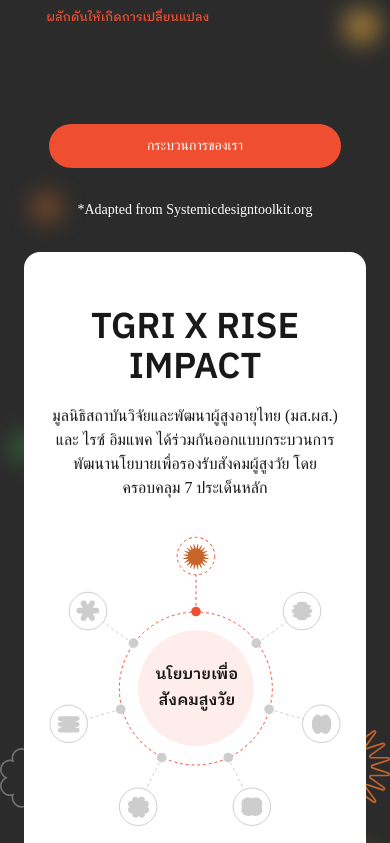
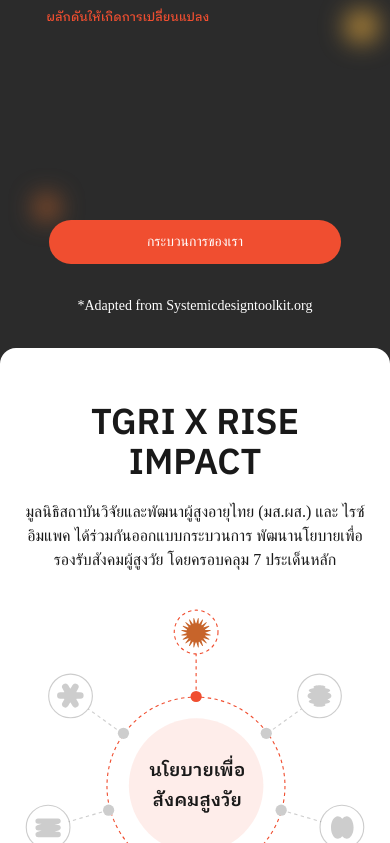
Before and after one commit to jukbot/policy-dialogue, a Next.js app: page / in a window 390 px wide. Shown: the part 4601-5444 px from the top of the page. Built offline with nearby package versions, Linux system fonts and the light colour scheme; a web font is replaced by a local one; what tailwindcss-debug-screens would draw is missing.

Commit message:
fix: padding, width

```diff
--- a/pages/index.tsx
+++ b/pages/index.tsx
@@ -199,21 +199,23 @@
             </div>
             <div className="absolute right-0 w-full h-full bg-fixed bg-right-bottom bg-no-repeat bg-contain opacity-75 mix-blend-screen bg-landing-circle-mobile sm:bg-landing-circle"></div>
 
-            <div className="relative space-y-8 flex flex-col items-center justify-between mt-[40rem] lg:mt-[32rem]">
+            <div className="relative space-y-8 flex flex-col items-center justify-between mt-[46rem] sm:mt-[60rem] lg:mt-[32rem]">
               <Link href="/process">
                 <a className="w-3/4 sm:w-max btn">กระบวนการของเรา</a>
               </Link>
               <p className="text-sm text-white font-body">*Adapted from Systemicdesigntoolkit.org</p>
             </div>
-            <div className="relative flex flex-col items-center justify-center h-full p-6 mx-6 my-8 bg-white sm:p-12 lg:mx-24 rounded-xl">
-              <div className="flex flex-col py-8 space-y-4 jutify-center">
-                <h2 className="text-4xl font-bold text-center uppercase text-body">TGRI X RISE IMPACT</h2>
-                <p className="text-center sm:text-lg text-body font-body max-w-prose">
-                  มูลนิธิสถาบันวิจัยและพัฒนาผู้สูงอายุไทย (มส.ผส.) และ ไรซ์ อิมแพค ได้ร่วมกันออกแบบกระบวนการ พัฒนานโยบายเพื่อรองรับสังคมผู้สูงวัย โดยครอบคลุม 7
-                  ประเด็นหลัก
-                </p>
+            <div className="mx-auto max-w-7xl">
+              <div className="relative flex flex-col items-center justify-center h-full p-6 my-8 bg-white sm:p-12 mx-6 mx-auto rounded-xl">
+                <div className="flex flex-col py-8 space-y-4 jutify-center">
+                  <h2 className="text-4xl font-bold text-center uppercase text-body">TGRI X RISE IMPACT</h2>
+                  <p className="text-center sm:text-lg text-body font-body max-w-prose">
+                    มูลนิธิสถาบันวิจัยและพัฒนาผู้สูงอายุไทย (มส.ผส.) และ ไรซ์ อิมแพค ได้ร่วมกันออกแบบกระบวนการ พัฒนานโยบายเพื่อรองรับสังคมผู้สูงวัย โดยครอบคลุม
+                    7 ประเด็นหลัก
+                  </p>
+                </div>
+                <PolicyContent />
               </div>
-              <PolicyContent />
             </div>
           </section>
           <section className="relative h-full py-24 bg-white" ref={ref}>
```
